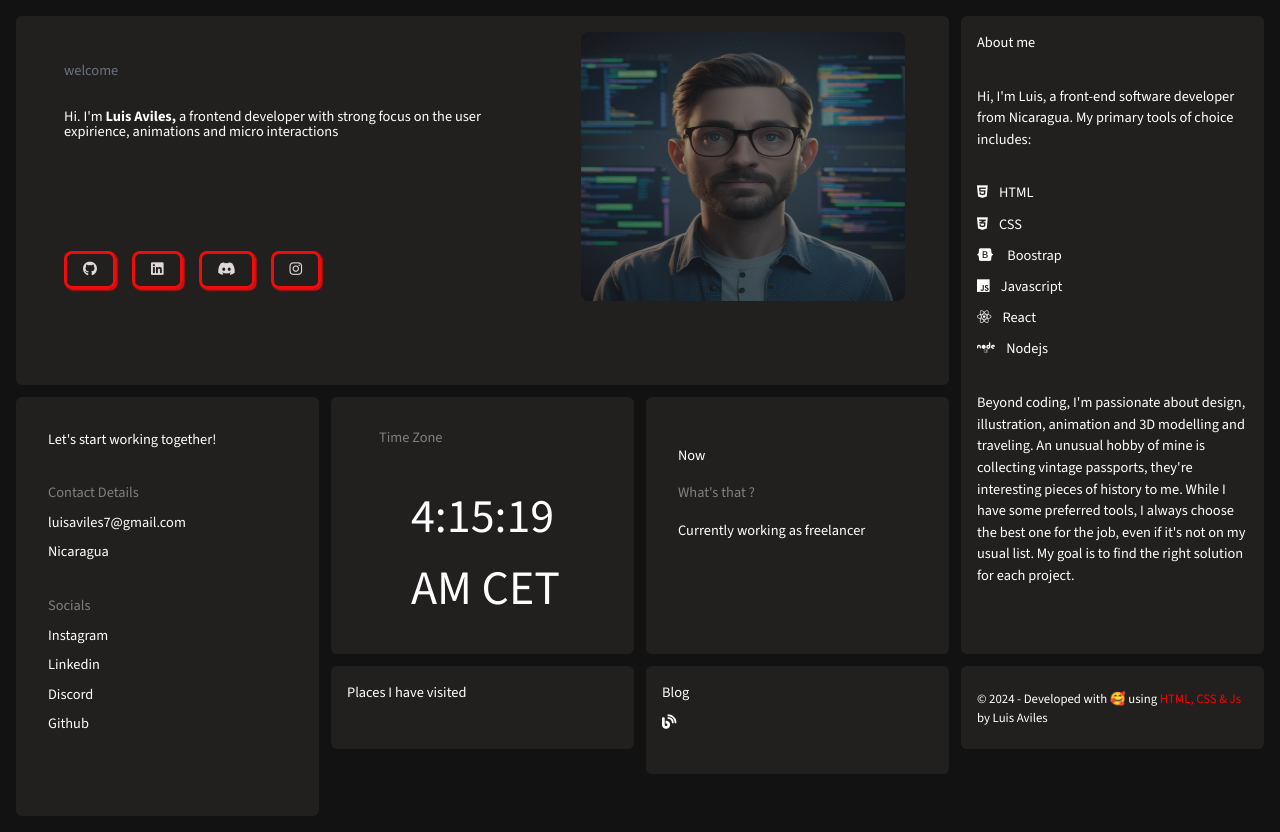
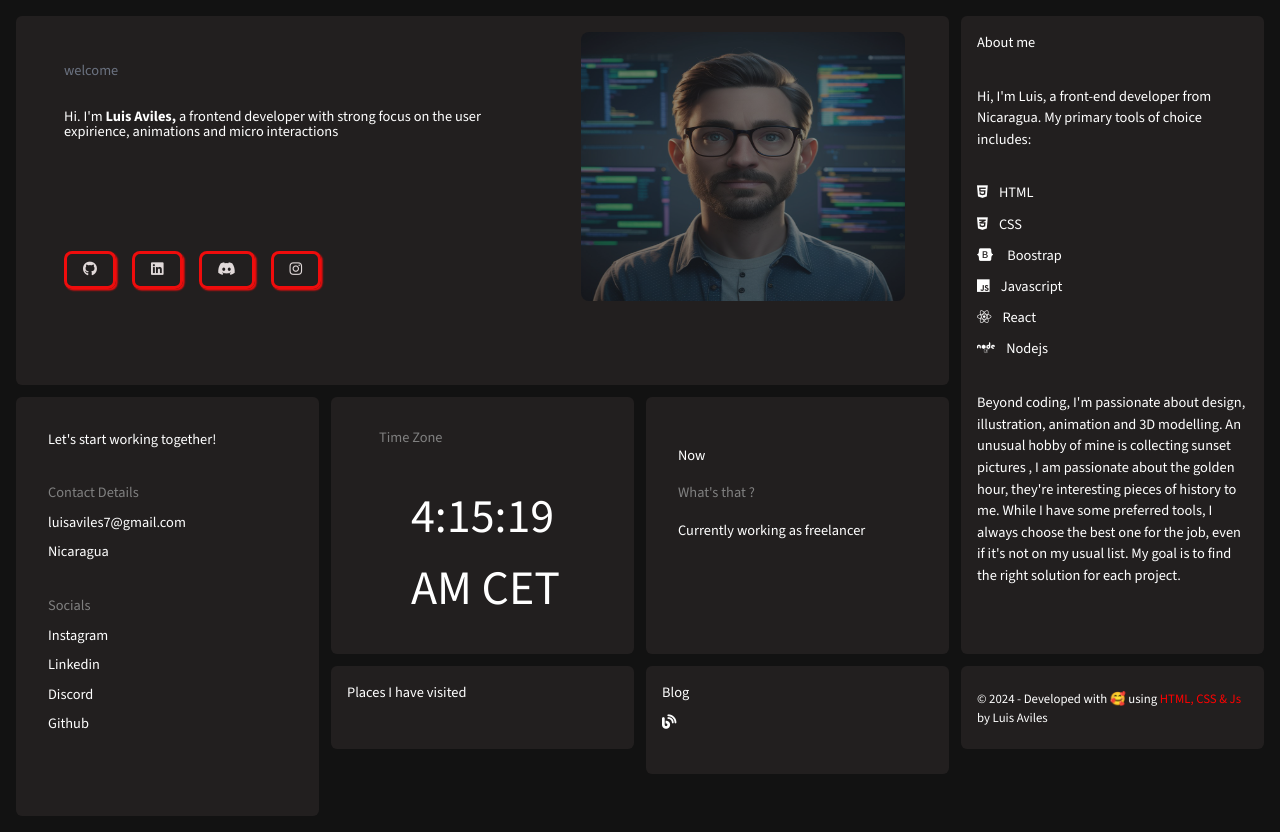
Before and after one commit to lavil014/app.project, a website: page index.html in a window 1280 px wide. Drawn offline with nearby package versions, Linux system fonts and the light colour scheme.

Commit message:
New description added to my about me section.

```diff
--- a/index.html
+++ b/index.html
@@ -30,7 +30,7 @@
     <aside class=" about-me container row-span-4 lg:row-span-2">
 
     <h2>About me</h2>
-    <p>Hi, I'm Luis, a front-end software developer from Nicaragua.
+    <p>Hi, I'm Luis, a front-end developer from Nicaragua.
       My primary tools of choice includes:</p>
     <ul class="flex flex-col gap-1">
       <li><i class="fa-brands fa-html5"></i>HTML</li>
@@ -40,7 +40,7 @@
       <li><i class="fa-brands fa-react"></i>React</li>
       <li><i class="fa-brands fa-node"></i>Nodejs</li>
     </ul>
-    <p>Beyond coding, I'm passionate about design, illustration, animation and 3D modelling and traveling. An unusual hobby of mine is collecting vintage passports, they're interesting pieces of history to me.
+    <p>Beyond coding, I'm passionate about design, illustration, animation and 3D modelling. An unusual hobby of mine is collecting sunset pictures , I am passionate about the golden hour, they're interesting pieces of history to me.
 
       While I have some preferred tools, I always choose the best one for the job, even if it's not on my usual list. My goal is to find the right solution for each project.</p>
     </aside>
```
